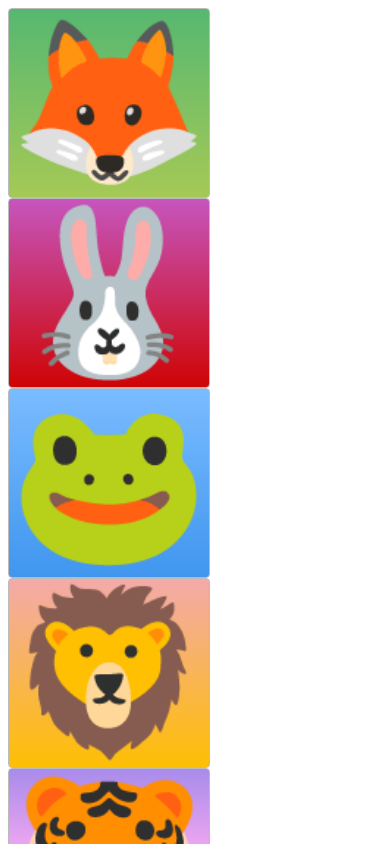
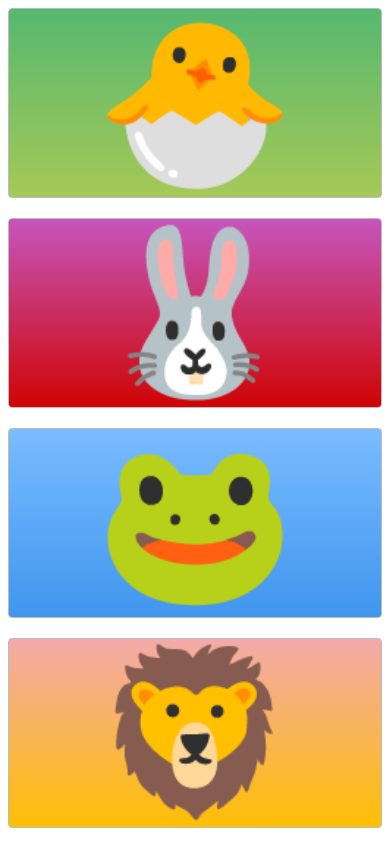
Before and after one commit to Nizar4790k/CSS-GridLayout-Animals, a plain HTML site: page index.html in a window 390 px wide. Shown: the top 844 px of the page. Drawn offline with Linux system fonts and the light colour scheme.

Commit message:
animals with responsive desing

```diff
--- a/index.html
+++ b/index.html
@@ -9,7 +9,9 @@
   <link rel="stylesheet" type="text/css" href="./style.css">
 </head>
 <body>
-  <div class="zone green">🦊</div>
+
+  <div class="container">
+  <div class="zone green">🐣</div>
   <div class="zone red">🐰</div>
   <div class="zone blue">🐸</div>
   <div class="zone yellow">🦁</div>
@@ -21,5 +23,7 @@
   <div class="zone yellow">🐺</div>
   <div class="zone purple">🐼</div>
   <div class="zone brown">🐻</div>
+  </div>
+
 </body>
 </html>
--- a/style.css
+++ b/style.css
@@ -1,6 +1,17 @@
+
+.container{
+    display: grid;
+    gap: 20px;
+    grid-template-columns: repeat(auto-fill,minmax(200px,1fr));
+    grid-template-rows: 1fr ;
+
+
+
+}
+
 .zone {
     cursor:pointer;
-    display:inline-block;
+    /* display:block; */
     text-align: center;
     font-size:10em;
     border-radius:4px;
@@ -95,3 +106,14 @@
     background: linear-gradient(top, #f6e6b4 0%,#ed9017 100%); /* W3C */
     filter: progid:DXImageTransform.Microsoft.gradient( startColorstr='#f6e6b4', endColorstr='#ed9017',GradientType=0 ); /* IE6-9 */
 }
+
+/*
+@font-face{
+    font-family: Symbola;
+    src: local("/home/Nizar4790k/Documents/CSS-GridLayout-Animals/fonts/symbola/Symbola.ttf");
+}
+
+body{
+    font-family: 'Symbola';
+}
+*/
```
Also changed, not shown: 4 other files.
